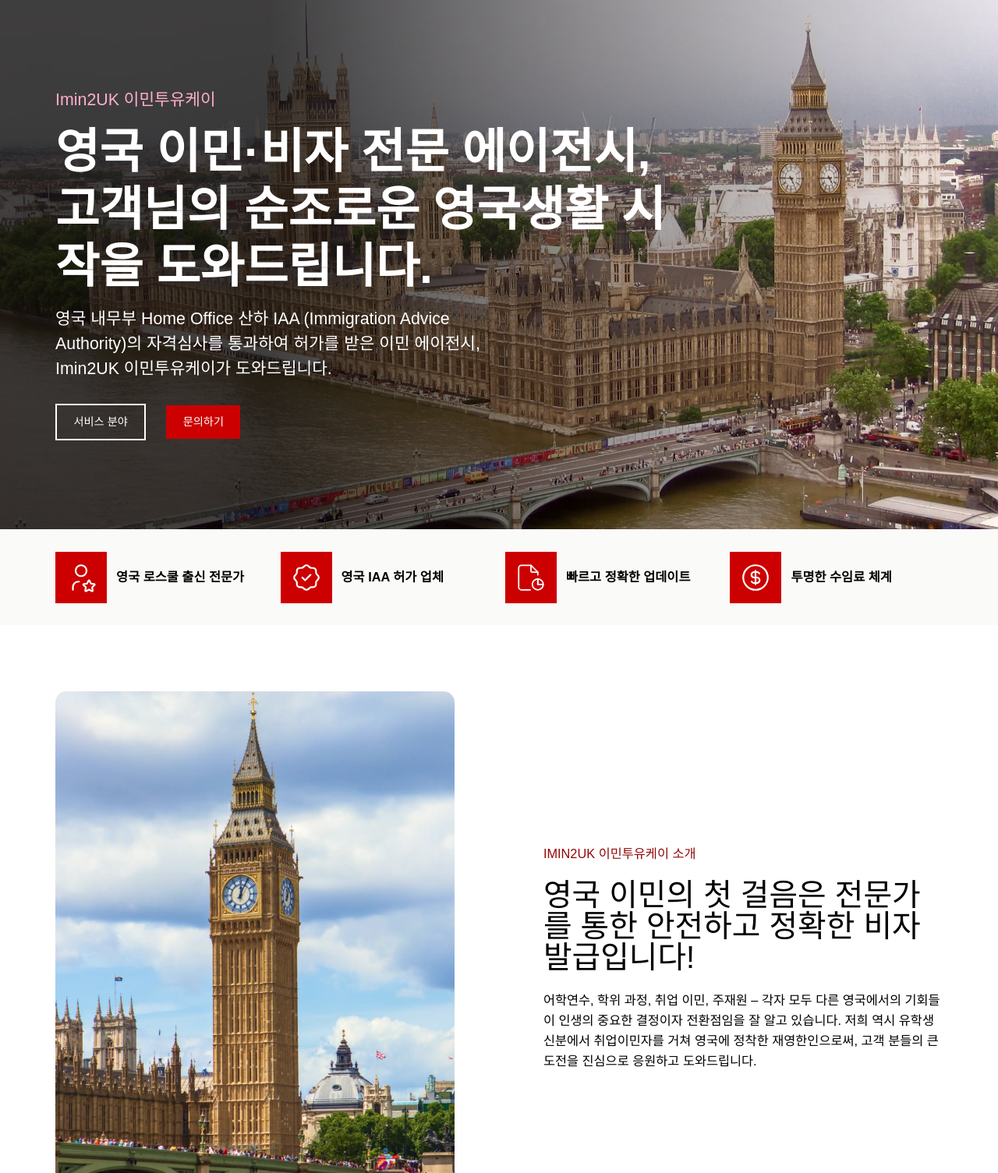
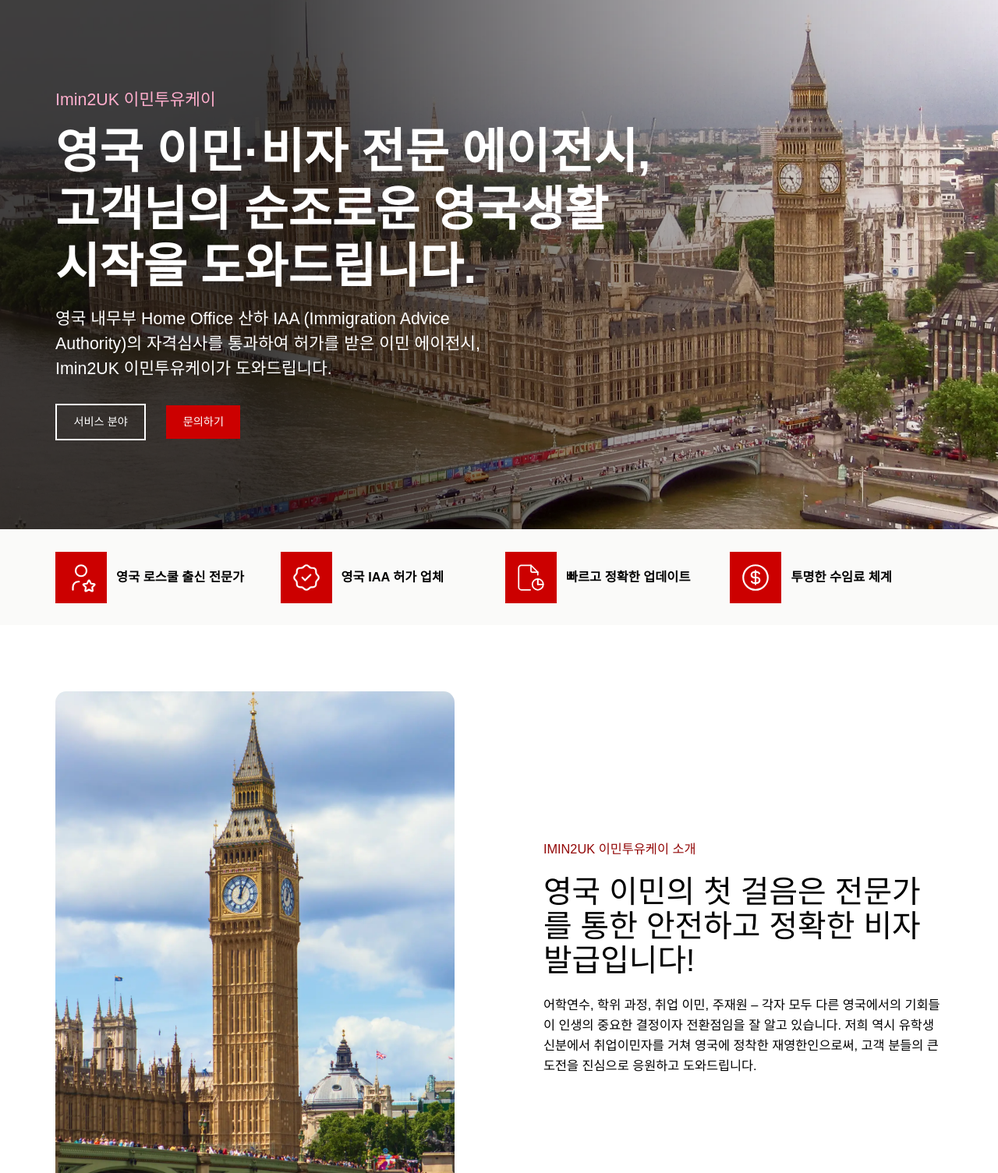
Before and after one commit to uxdjason/imin2uk, an Eleventy site: page index.njk in a window 1280 px wide. Shown: the part 90-1595 px from the top of the page at 78% size. Built offline with nearby package versions, Linux system fonts and the light colour scheme; Eleventy itself is replaced by a stand-in of ours; files that its build step writes are made by us from their sources; a web font is replaced by a local one.

Commit message:
Minor fix & SEO 개선 4.7

```diff
--- a/css/main.css
+++ b/css/main.css
@@ -2172,6 +2172,7 @@ figcaption {
   font-size: 4.3rem;
   font-weight: 700;
   line-height: 1.2em;
+  word-break: keep-all;
 }
 
 .text-block-5 {
@@ -2230,7 +2231,7 @@ figcaption {
 
 .heading {
   font-size: 2.8rem;
-  line-height: 1;
+  line-height: 1.1;
 }
 
 .section_home_slider {
```
